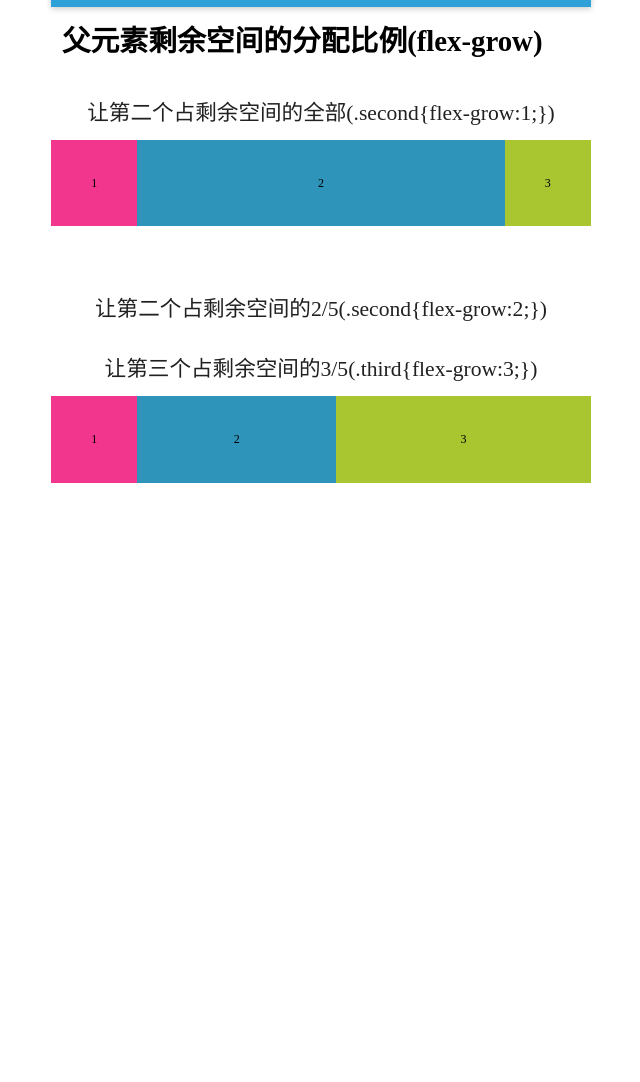
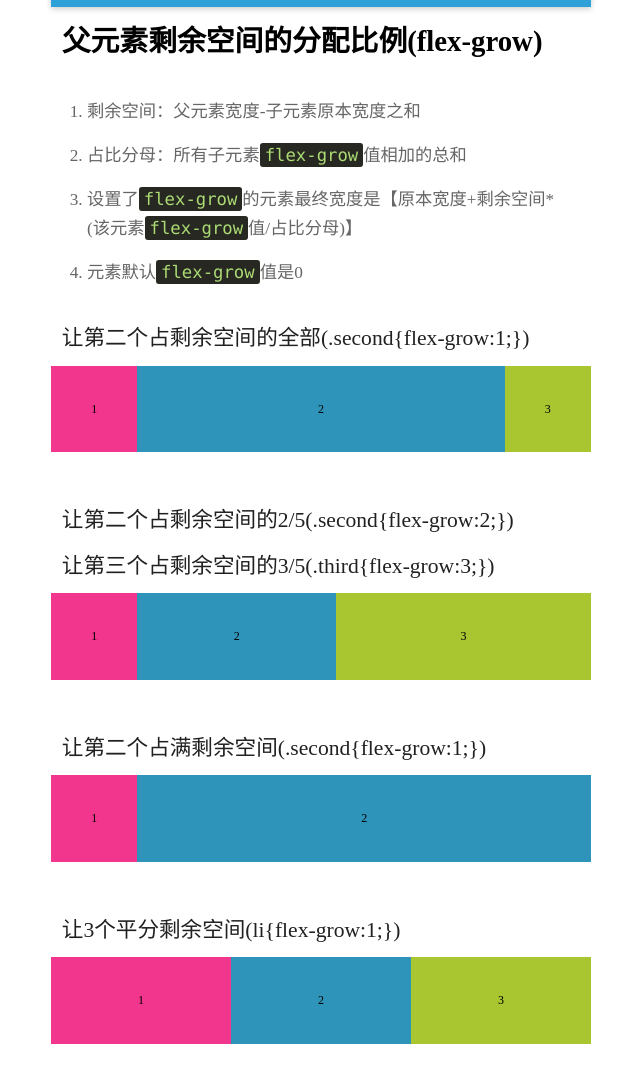
Before and after one commit to luochongfei/flex-study, a plain HTML site: page flex-grow.html in a window 1280 px wide. Shown: the part 58-1140 px from the top of the page, without its empty margins (319-959 px from the left). Before the commit the page ends 800 px from the top, so only its background shows below. Drawn offline with Linux system fonts and the light colour scheme.

```diff
--- a/css/common.css
+++ b/css/common.css
@@ -9,12 +9,12 @@
 	font-size:.5333rem
 }
 h2{
-	padding:.2667rem 0;
+	margin:.2667rem 0;
 	max-height: 10rem;
 	font-size: .4rem;
 	color:#212121;
 	font-weight: normal;
-	text-align: center;
+	text-indent:.2rem;
 }
 p{
 	padding:.2rem;
@@ -22,6 +22,13 @@
 	line-height: 1.65;
 	font-size: .32rem;
 	color:#666;
+}
+code{
+	padding:2px 5px;
+	border-radius: .0533rem;
+	font-family: 'Consolas';
+	background-color: #272822;
+	color:#acdb74;
 }
 ol{
 	max-height: 10rem;
@@ -41,8 +48,8 @@
 	background-color: #eee;
 }
 .container li{
-	width:1.6rem;
-	height:1.6rem;
+	width:1.6rem;/*120px*/
+	height:1.6rem;/*120px*/
 	text-align: center;
 	line-height: 1.6rem;
 }
--- a/flex-grow.html
+++ b/flex-grow.html
@@ -16,10 +16,24 @@
         .ct2 .third{
             flex-grow:3;
         }
+
+        .ct3 .second{
+            flex-grow:1;
+        }
+
+        .ct4 li{
+            flex-grow:1;
+        }
     </style>
 </head>
 <body>
     <h1>父元素剩余空间的分配比例(flex-grow)</h1>
+    <ol>
+        <li>剩余空间：父元素宽度-子元素原本宽度之和</li>
+        <li>占比分母：所有子元素<code>flex-grow</code>值相加的总和</li>
+        <li>设置了<code>flex-grow</code>的元素最终宽度是【原本宽度+剩余空间*(该元素<code>flex-grow</code>值/占比分母)】</li>
+        <li>元素默认<code>flex-grow</code>值是0</li>
+    </ol>
 
     <h2>让第二个占剩余空间的全部(.second{flex-grow:1;})</h2>
     <ul class="container ct1">
@@ -37,6 +51,19 @@
     </ul>
 
 
+    <h2>让第二个占满剩余空间(.second{flex-grow:1;})</h2>
+    <ul class="container ct3">
+        <li class="first">1</li>
+        <li class="second">2</li>
+    </ul>
+
+    <h2>让3个平分剩余空间(li{flex-grow:1;})</h2>
+    <ul class="container ct4">
+        <li class="first">1</li>
+        <li class="second">2</li>
+        <li class="third">3</li>
+    </ul>
+
 
     <script src="js/com-nav.js"></script>
 </body>
--- a/js/com-nav.js
+++ b/js/com-nav.js
@@ -6,12 +6,13 @@
         '    <span>flex</span>'+
         '    <span class="nav-wrap">'+
         '        <ul>'+
-        '            <li><a href="justify-content.html">水平分布方式 | justify-content</a></li>'+
-        '            <li><a href="align-items.html">垂直分布方式 | align-items</a></li>'+
-        '            <li><a href="flex-direction.html">元素排列 | flex-direction</a></li>'+
-        '            <li><a href="flex-wrap.html">元素换行 | flex-wrap</a></li>'+
-        '            <li><a href="order.html">元素排序 | order</a></li>'+
-        '            <li><a href="flex-grow.html">剩余空间比例分配 | flex-grow</a></li>'+
+        '            <li><a href="justify-content.html">justify-content | 水平分布方式</a></li>'+
+        '            <li><a href="align-items.html">align-items | 垂直分布方式</a></li>'+
+        '            <li><a href="flex-direction.html">flex-direction | 元素排列</a></li>'+
+        '            <li><a href="flex-wrap.html">flex-wrap | 元素换行</a></li>'+
+        '            <li><a href="order.html">order | 元素排序</a></li>'+
+        '            <li><a href="flex-grow.html">flex-grow | 剩余空间比例分配</a></li>'+
+        '            <li><a href="flex-shrink.html">flex-shrink | 超出宽度压缩比例分配</a></li>'+
         '        </ul>'+
         '    </span>'+
         '</div>';
```
Also changed, not shown: flex-shrink.html (added, +72 -0 lines), flex-wrap.html (+4 -0 lines). Lines whose indentation alone changed are shown as unchanged.
